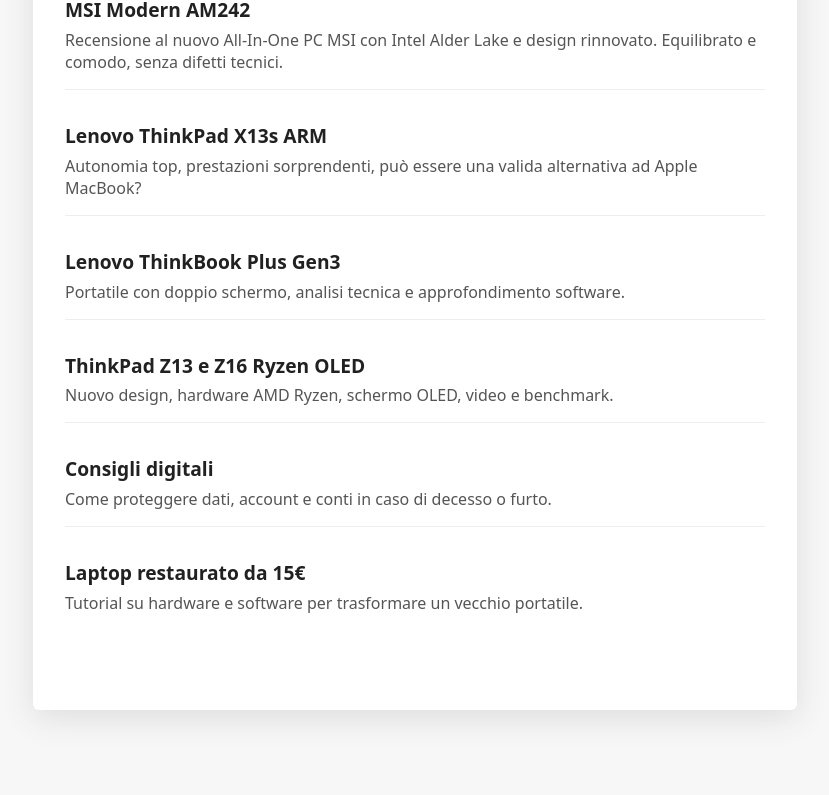
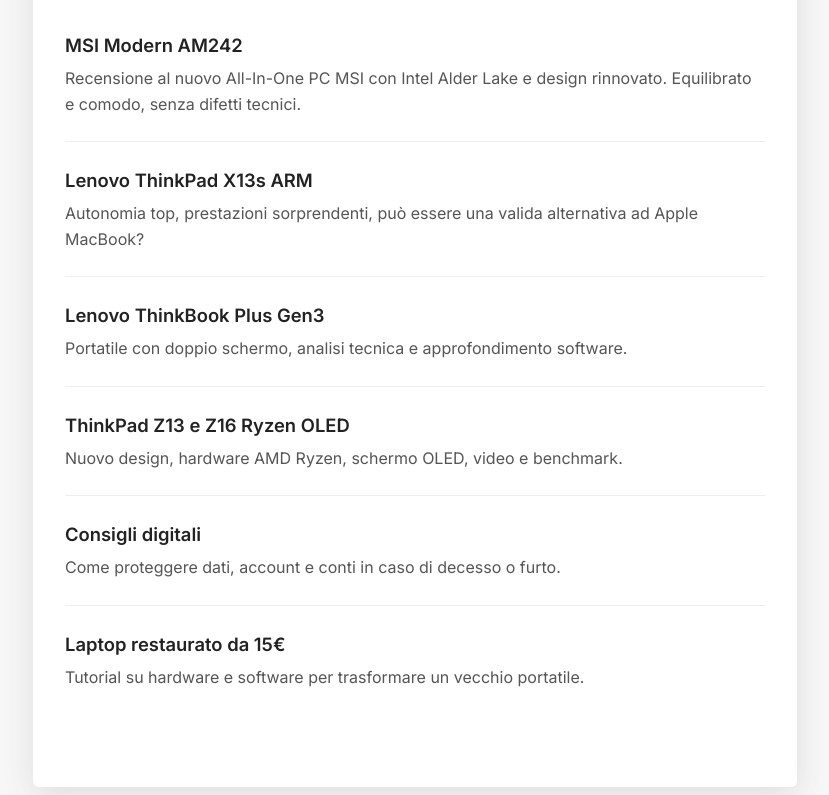
Before and after one commit to marcoatzei/marcoatzei.github.io, a plain HTML site: page index.html in a window 1280 px wide. Shown: the part 180-975 px from the top of the page, without its empty margins (225-1054 px from the left). Before the commit the page ends 938 px from the top, so only its background shows below. Drawn offline with Linux system fonts and the light colour scheme.

Commit message:
Update index.html

```diff
--- a/index.html
+++ b/index.html
@@ -1,18 +1,19 @@
 <!DOCTYPE html>
 <html lang="it">
 <head>
-  <meta charset="UTF-8">
-  <meta name="viewport" content="width=device-width, initial-scale=1.0">
-  <title>Barmo.run</title>
+<meta charset="UTF-8" />
+<meta name="viewport" content="width=device-width, initial-scale=1" />
+<title>Barmo.run – Recensioni & Consigli</title>
 <style>
+  @import url('https://fonts.googleapis.com/css2?family=Inter:wght@400;600&display=swap');
   body {
     background: #f7f7f7;
-      font-family: system-ui, Arial, sans-serif;
-      color: #212121;
-      margin: 0;
-      padding: 0;
+    font-family: 'Inter', system-ui, -apple-system, BlinkMacSystemFont, 'Segoe UI', Roboto, Helvetica, Arial, sans-serif;
+    margin: 0; padding: 0;
+    color: #222;
+    line-height: 1.6;
   }
-    .container {
+  main {
     max-width: 700px;
     margin: 3em auto;
     background: #fff;
@@ -21,57 +22,65 @@
     padding: 3em 2em;
   }
   h1 {
-      font-size: 2em;
-      margin-bottom: 0.5em;
+    font-weight: 600;
+    font-size: 2.2em;
+    margin-bottom: 1em;
     color: #0057b7;
   }
   .post {
-      margin-bottom: 2em;
-      padding-bottom: 1em;
+    padding-bottom: 1.5em;
     border-bottom: 1px solid #eee;
+    margin-bottom: 1.5em;
   }
   .post:last-child {
     border-bottom: none;
   }
   .post-title {
-      font-size: 1.2em;
     font-weight: 600;
+    font-size: 1.15em;
     margin: 0 0 0.3em 0;
   }
   .post-desc {
-      margin: 0;
     color: #555;
     font-size: 1em;
+    margin: 0;
+  }
+  a {
+    color: #0057b7;
+    text-decoration: none;
+  }
+  a:hover {
+    text-decoration: underline;
   }
 </style>
 </head>
 <body>
-  <div class="container">
+  <main>
     <h1>Barmo.run – Recensioni & Consigli</h1>
-    <div class="post">
-      <div class="post-title">MSI Modern AM242</div>
-      <div class="post-desc">Recensione al nuovo All-In-One PC MSI con Intel Alder Lake e design rinnovato. Equilibrato e comodo, senza difetti tecnici.</div>
-    </div>
-    <div class="post">
-      <div class="post-title">Lenovo ThinkPad X13s ARM</div>
-      <div class="post-desc">Autonomia top, prestazioni sorprendenti, può essere una valida alternativa ad Apple MacBook?</div>
-    </div>
-    <div class="post">
-      <div class="post-title">Lenovo ThinkBook Plus Gen3</div>
-      <div class="post-desc">Portatile con doppio schermo, analisi tecnica e approfondimento software.</div>
-    </div>
-    <div class="post">
-      <div class="post-title">ThinkPad Z13 e Z16 Ryzen OLED</div>
-      <div class="post-desc">Nuovo design, hardware AMD Ryzen, schermo OLED, video e benchmark.</div>
-    </div>
-    <div class="post">
-      <div class="post-title">Consigli digitali</div>
-      <div class="post-desc">Come proteggere dati, account e conti in caso di decesso o furto.</div>
-    </div>
-    <div class="post">
-      <div class="post-title">Laptop restaurato da 15€</div>
-      <div class="post-desc">Tutorial su hardware e software per trasformare un vecchio portatile.</div>
-    </div>
-  </div>
+    <article class="post">
+      <h2 class="post-title">MSI Modern AM242</h2>
+      <p class="post-desc">Recensione al nuovo All-In-One PC MSI con Intel Alder Lake e design rinnovato. Equilibrato e comodo, senza difetti tecnici.</p>
+    </article>
+    <article class="post">
+      <h2 class="post-title">Lenovo ThinkPad X13s ARM</h2>
+      <p class="post-desc">Autonomia top, prestazioni sorprendenti, può essere una valida alternativa ad Apple MacBook?</p>
+    </article>
+    <article class="post">
+      <h2 class="post-title">Lenovo ThinkBook Plus Gen3</h2>
+      <p class="post-desc">Portatile con doppio schermo, analisi tecnica e approfondimento software.</p>
+    </article>
+    <article class="post">
+      <h2 class="post-title">ThinkPad Z13 e Z16 Ryzen OLED</h2>
+      <p class="post-desc">Nuovo design, hardware AMD Ryzen, schermo OLED, video e benchmark.</p>
+    </article>
+    <article class="post">
+      <h2 class="post-title">Consigli digitali</h2>
+      <p class="post-desc">Come proteggere dati, account e conti in caso di decesso o furto.</p>
+    </article>
+    <article class="post">
+      <h2 class="post-title">Laptop restaurato da 15€</h2>
+      <p class="post-desc">Tutorial su hardware e software per trasformare un vecchio portatile.</p>
+    </article>
+  </main>
 </body>
 </html>
```
Lines whose indentation alone changed are shown as unchanged.
